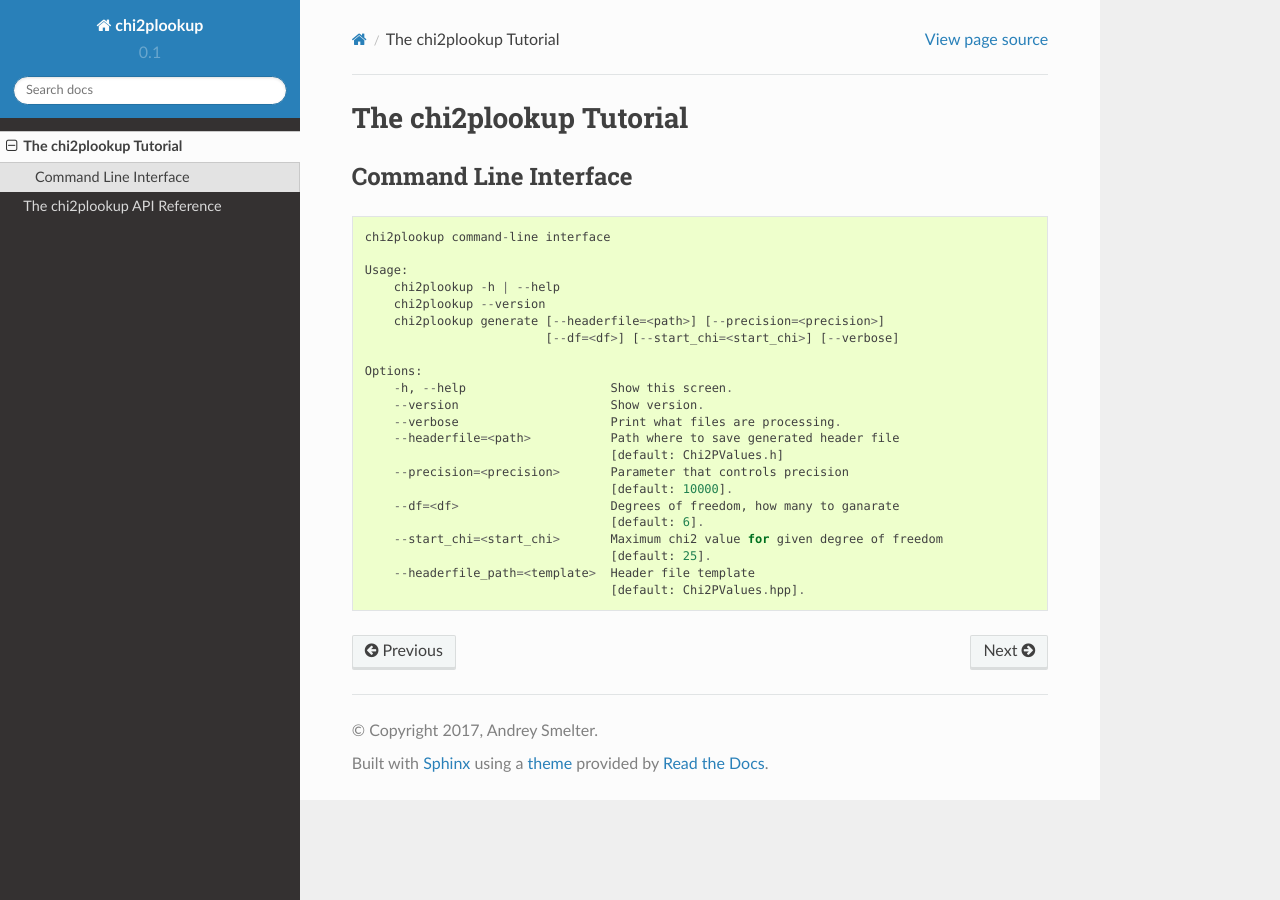
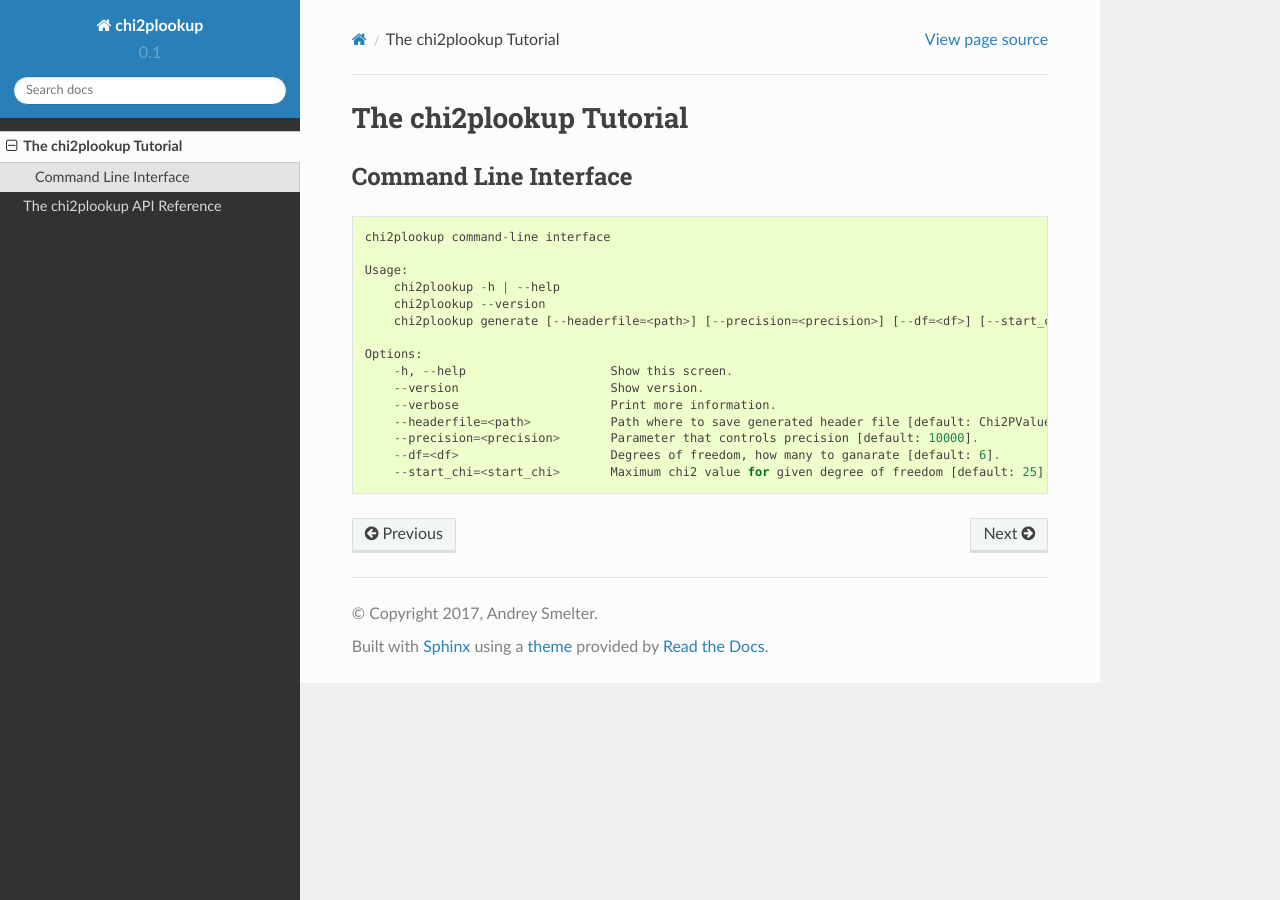
Before and after one commit to MoseleyBioinformaticsLab/chi2plookup, a Sphinx documentation site: the page built from docs/tutorial.rst, in a window 1280 px wide. Built offline with Sphinx 7.4.7 and the Read the Docs theme 2.0.0, drawn with Linux system fonts in a browser that asks for light colours.

```diff
--- a/docs/tutorial.rst
+++ b/docs/tutorial.rst
@@ -11,20 +11,13 @@
    Usage:
        chi2plookup -h | --help
        chi2plookup --version
-       chi2plookup generate [--headerfile=<path>] [--precision=<precision>]
-                            [--df=<df>] [--start_chi=<start_chi>] [--verbose]
+       chi2plookup generate [--headerfile=<path>] [--precision=<precision>] [--df=<df>] [--start_chi=<start_chi>] [--verbose]
 
    Options:
        -h, --help                    Show this screen.
        --version                     Show version.
-       --verbose                     Print what files are processing.
-       --headerfile=<path>           Path where to save generated header file
-                                     [default: Chi2PValues.h]
-       --precision=<precision>       Parameter that controls precision
-                                     [default: 10000].
-       --df=<df>                     Degrees of freedom, how many to ganarate
-                                     [default: 6].
-       --start_chi=<start_chi>       Maximum chi2 value for given degree of freedom
-                                     [default: 25].
-       --headerfile_path=<template>  Header file template
-                                     [default: Chi2PValues.hpp].
+       --verbose                     Print more information.
+       --headerfile=<path>           Path where to save generated header file [default: Chi2PValues.h]
+       --precision=<precision>       Parameter that controls precision [default: 10000].
+       --df=<df>                     Degrees of freedom, how many to ganarate [default: 6].
+       --start_chi=<start_chi>       Maximum chi2 value for given degree of freedom [default: 25].
```
